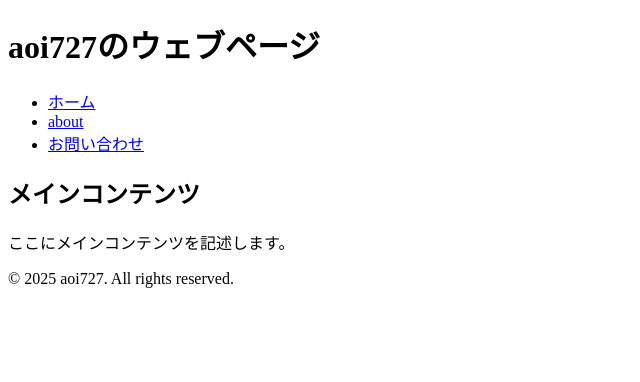
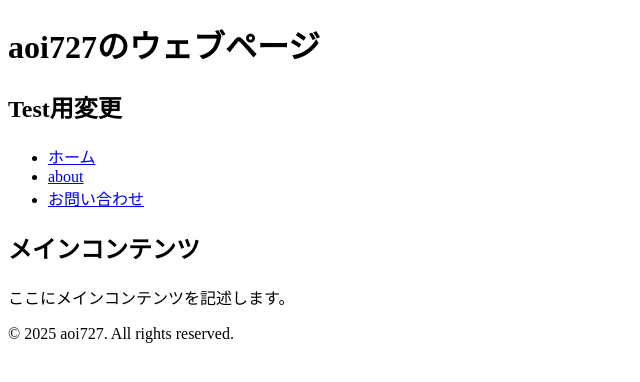
Before and after one commit to aoi727/aoi727.github.io, a plain HTML site: page index.html in a window 1280 px wide. Shown: the whole page, without its empty margins (0-640 px from the left). Drawn offline with Linux system fonts and the light colour scheme.

Commit message:
Update index.html

```diff
--- a/index.html
+++ b/index.html
@@ -11,6 +11,7 @@
 <body>
     <header>
         <h1>aoi727のウェブページ</h1>
+        <h2>Test用変更</h2>
         <nav>
             <ul>
                 <li><a href="#">ホーム</a></li>
```
